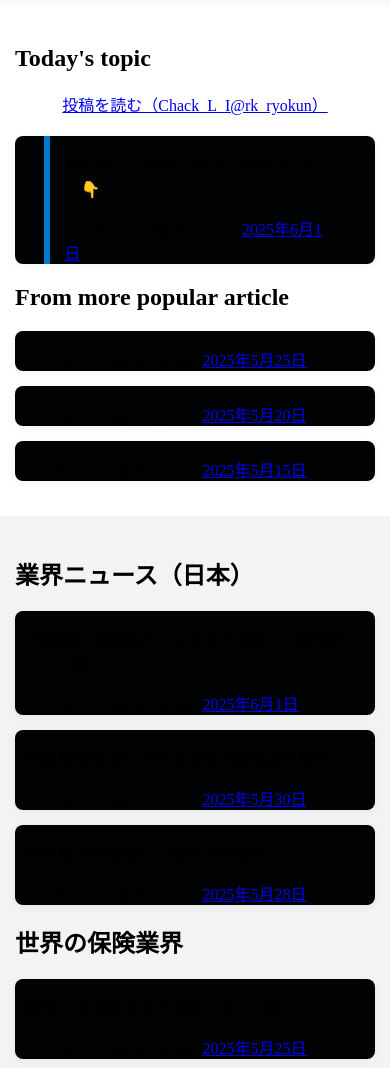
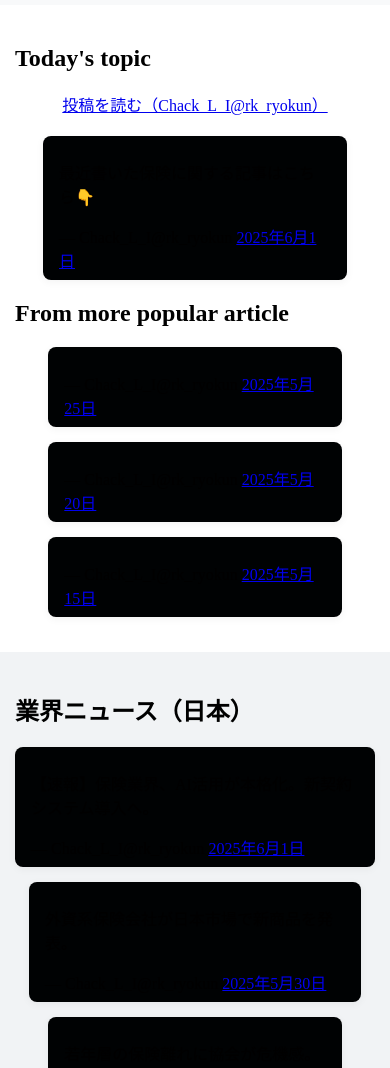
Before and after one commit to RyoChuck/CIJ, a plain HTML site: page index.html in a window 390 px wide. Shown: the part 1140-2208 px from the top of the page. Drawn offline with Linux system fonts and the light colour scheme; no server answers.

Commit message:
Add files via upload

```diff
--- a/style.css
+++ b/style.css
@@ -75,8 +75,8 @@ body {
 }
 
 .topic-box-inner {
-  border-left: 6px solid #007acc;
-  padding-left: 5px;
+  padding-left: 0;
+  border-left: none;
 }
 
 
@@ -201,8 +201,8 @@ body {
 
   .topic-box {
     margin: 15px auto;
-    padding: 0;
-    width: 100%;
+    padding: 8px 6px; /* ← 上下左右ともに適度な余白 */
+    width: fit-content;
     max-width: 100%;
     box-sizing: border-box;
   }
```
